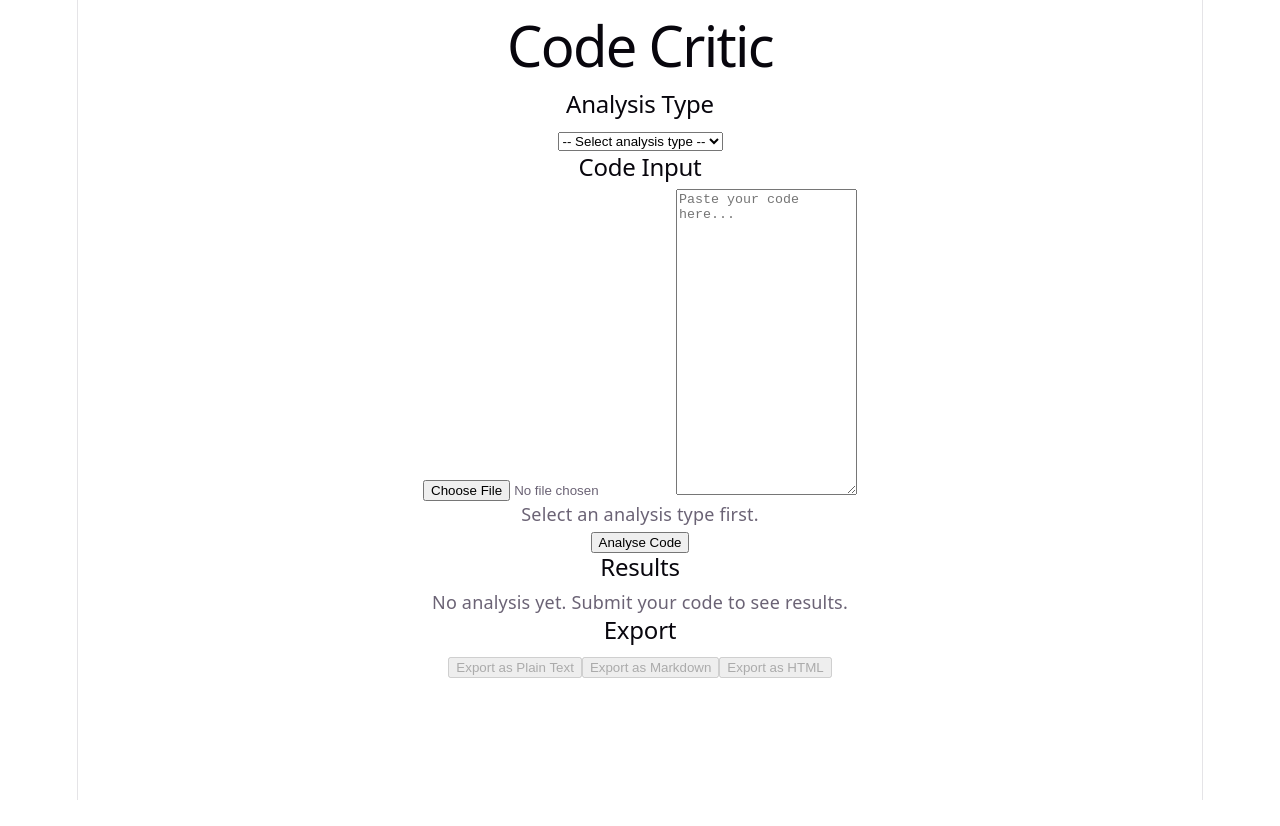
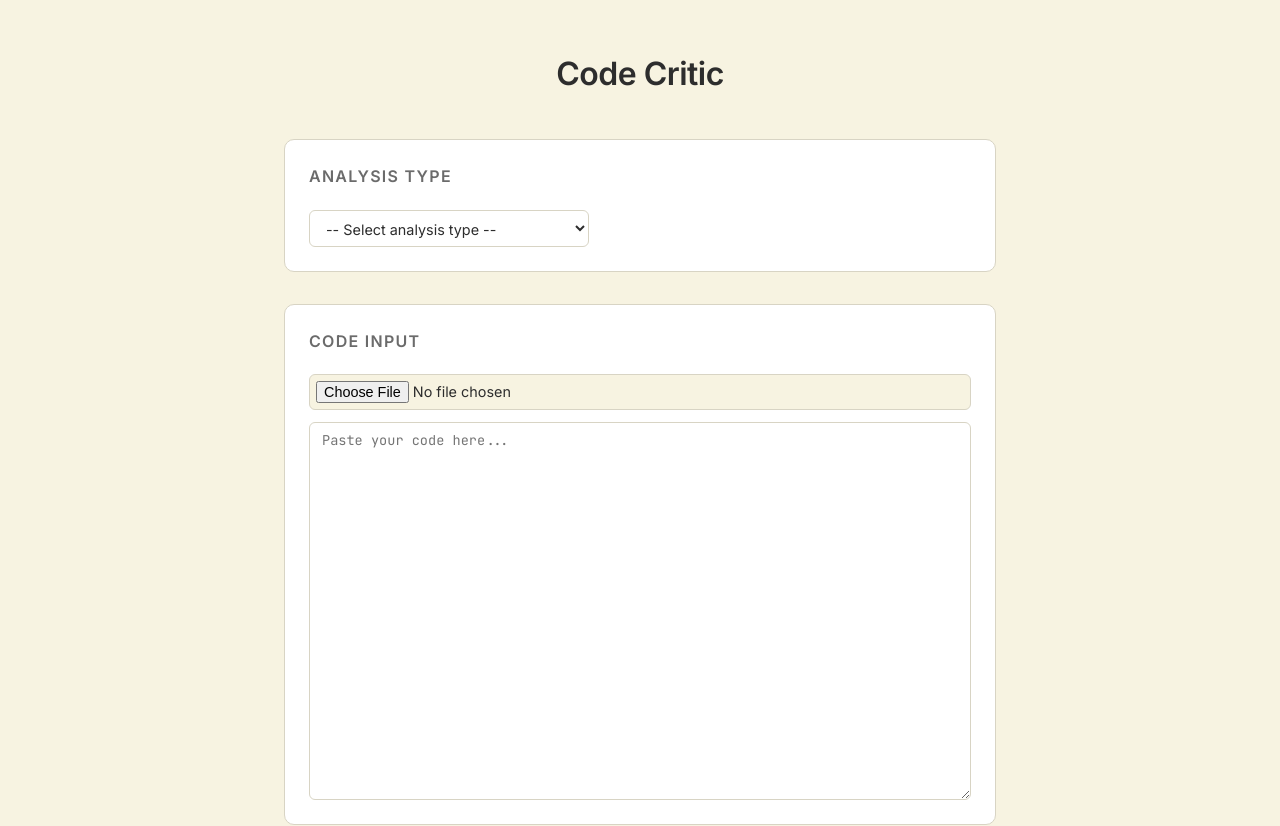
Before and after one commit to Frunze59/code-critic, a React (Vite) app in the folder frontend/: page / in a window 1280 px wide. Shown: the top 826 px of the page. Before the commit the page ends 800 px from the top, so only its background shows below. Built offline with nearby package versions, Linux system fonts and the light colour scheme.

Commit message:
Add CSS styling with mint/beige color scheme
Replace Vite boilerplate styles with custom design using Inter font,
JetBrains Mono for code, and mint/beige color palette.

```diff
--- a/frontend/src/App.css
+++ b/frontend/src/App.css
@@ -1,184 +1,92 @@
-.counter {
-  font-size: 16px;
-  padding: 5px 10px;
-  border-radius: 5px;
-  color: var(--accent);
-  background: var(--accent-bg);
-  border: 2px solid transparent;
-  transition: border-color 0.3s;
-  margin-bottom: 24px;
-
-  &:hover {
-    border-color: var(--accent-border);
-  }
-  &:focus-visible {
-    outline: 2px solid var(--accent);
-    outline-offset: 2px;
-  }
+.app {
+  max-width: 760px;
+  margin: 0 auto;
+  padding: 48px 24px;
+  display: flex;
+  flex-direction: column;
+  gap: 32px;
 }
 
-.hero {
-  position: relative;
-
-  .base,
-  .framework,
-  .vite {
-    inset-inline: 0;
-    margin: 0 auto;
-  }
-
-  .base {
-    width: 170px;
-    position: relative;
-    z-index: 0;
-  }
-
-  .framework,
-  .vite {
-    position: absolute;
-  }
-
-  .framework {
-    z-index: 1;
-    top: 34px;
-    height: 28px;
-    transform: perspective(2000px) rotateZ(300deg) rotateX(44deg) rotateY(39deg)
-      scale(1.4);
-  }
-
-  .vite {
-    z-index: 0;
-    top: 107px;
-    height: 26px;
-    width: auto;
-    transform: perspective(2000px) rotateZ(300deg) rotateX(40deg) rotateY(39deg)
-      scale(0.8);
-  }
+.app h1 {
+  text-align: center;
+  margin-bottom: 8px;
 }
 
-#center {
+/* Section cards */
+.analysis-type-selector,
+.code-input,
+.parameters-form,
+.results-viewer,
+.export-panel {
+  background: var(--white);
+  border: 1px solid var(--border);
+  border-radius: 10px;
+  padding: 24px;
   display: flex;
   flex-direction: column;
-  gap: 25px;
-  place-content: center;
-  place-items: center;
-  flex-grow: 1;
-
-  @media (max-width: 1024px) {
-    padding: 32px 20px 24px;
-    gap: 18px;
-  }
+  gap: 12px;
 }
 
-#next-steps {
-  display: flex;
-  border-top: 1px solid var(--border);
-  text-align: left;
-
-  & > div {
-    flex: 1 1 0;
-    padding: 32px;
-    @media (max-width: 1024px) {
-      padding: 24px 20px;
-    }
-  }
-
-  .icon {
-    margin-bottom: 16px;
-    width: 22px;
-    height: 22px;
-  }
-
-  @media (max-width: 1024px) {
-    flex-direction: column;
-    text-align: center;
-  }
+/* Analysis type selector */
+.analysis-type-selector select {
+  max-width: 280px;
 }
 
-#docs {
-  border-right: 1px solid var(--border);
-
-  @media (max-width: 1024px) {
-    border-right: none;
-    border-bottom: 1px solid var(--border);
-  }
+/* Code input */
+.code-input input[type="file"] {
+  padding: 6px;
+  background: var(--beige);
+  cursor: pointer;
 }
 
-#next-steps ul {
-  list-style: none;
-  padding: 0;
-  display: flex;
-  gap: 8px;
-  margin: 32px 0 0;
-
-  .logo {
-    height: 18px;
-  }
-
-  a {
-    color: var(--text-h);
-    font-size: 16px;
-    border-radius: 6px;
-    background: var(--social-bg);
-    display: flex;
-    padding: 6px 12px;
-    align-items: center;
-    gap: 8px;
-    text-decoration: none;
-    transition: box-shadow 0.3s;
-
-    &:hover {
-      box-shadow: var(--shadow);
-    }
-    .button-icon {
-      height: 18px;
-      width: 18px;
-    }
-  }
-
-  @media (max-width: 1024px) {
-    margin-top: 20px;
-    flex-wrap: wrap;
-    justify-content: center;
-
-    li {
-      flex: 1 1 calc(50% - 8px);
-    }
-
-    a {
-      width: 100%;
-      justify-content: center;
-      box-sizing: border-box;
-    }
-  }
+/* Parameters form */
+.parameters-form {
+  gap: 16px;
 }
 
-#spacer {
-  height: 88px;
-  border-top: 1px solid var(--border);
-  @media (max-width: 1024px) {
-    height: 48px;
-  }
+/* Submit button */
+.submit-btn {
+  background-color: var(--mint);
+  color: var(--text);
+  font-weight: 600;
+  padding: 12px 32px;
+  font-size: 1rem;
+  align-self: center;
+  width: 100%;
 }
 
-.ticks {
-  position: relative;
+.submit-btn:hover:not(:disabled) {
+  background-color: var(--mint-dark);
+}
+
+/* Results viewer */
+.results-viewer pre {
+  background: var(--beige);
+  border: 1px solid var(--border);
+  border-radius: 6px;
+  padding: 16px;
+}
+
+/* Export panel */
+.export-panel {
+  flex-direction: row;
+  align-items: center;
+  flex-wrap: wrap;
+  gap: 12px;
+}
+
+.export-panel h2 {
   width: 100%;
+  margin-bottom: 0;
+}
 
-  &::before,
-  &::after {
-    content: '';
-    position: absolute;
-    top: -4.5px;
-    border: 5px solid transparent;
-  }
+.export-panel button {
+  background-color: var(--beige);
+  border: 1px solid var(--border);
+  color: var(--text);
+  flex: 1;
+}
 
-  &::before {
-    left: 0;
-    border-left-color: var(--border);
-  }
-  &::after {
-    right: 0;
-    border-right-color: var(--border);
-  }
+.export-panel button:hover:not(:disabled) {
+  background-color: var(--beige-dark);
 }
--- a/frontend/src/App.tsx
+++ b/frontend/src/App.tsx
@@ -41,7 +41,7 @@ function App() {
       <AnalysisTypeSelector analysisType={analysisType} setAnalysisType={setAnalysisType} />
       <CodeInput code={code} setCode={setCode} />
       <ParametersForm analysisType={analysisType} parameters={parameters} setParameters={setParameters} />
-      <button onClick={handleSubmit} disabled={isLoading}>
+      <button className="submit-btn" onClick={handleSubmit} disabled={isLoading}>
         {isLoading ? 'Analysing...' : 'Analyse Code'}
       </button>
       <ResultsViewer result={result?.content ?? null} />
--- a/frontend/src/index.css
+++ b/frontend/src/index.css
@@ -1,111 +1,104 @@
+@import url('https://fonts.googleapis.com/css2?family=Inter:wght@400;500;600&family=JetBrains+Mono:wght@400;500&display=swap');
+
 :root {
-  --text: #6b6375;
-  --text-h: #08060d;
-  --bg: #fff;
-  --border: #e5e4e7;
-  --code-bg: #f4f3ec;
-  --accent: #aa3bff;
-  --accent-bg: rgba(170, 59, 255, 0.1);
-  --accent-border: rgba(170, 59, 255, 0.5);
-  --social-bg: rgba(244, 243, 236, 0.5);
-  --shadow:
-    rgba(0, 0, 0, 0.1) 0 10px 15px -3px, rgba(0, 0, 0, 0.05) 0 4px 6px -2px;
+  --mint: #92E1C4;
+  --mint-dark: #6dcaaa;
+  --beige: #F7F3E1;
+  --beige-dark: #ede8d0;
+  --text: #2d2d2d;
+  --text-muted: #6b6b6b;
+  --border: #d8d4c4;
+  --white: #ffffff;
+  --error: #e05555;
 
-  --sans: system-ui, 'Segoe UI', Roboto, sans-serif;
-  --heading: system-ui, 'Segoe UI', Roboto, sans-serif;
-  --mono: ui-monospace, Consolas, monospace;
-
-  font: 18px/145% var(--sans);
-  letter-spacing: 0.18px;
-  color-scheme: light dark;
-  color: var(--text);
-  background: var(--bg);
-  font-synthesis: none;
-  text-rendering: optimizeLegibility;
-  -webkit-font-smoothing: antialiased;
-  -moz-osx-font-smoothing: grayscale;
-
-  @media (max-width: 1024px) {
-    font-size: 16px;
-  }
+  --sans: 'Inter', system-ui, sans-serif;
+  --mono: 'JetBrains Mono', ui-monospace, monospace;
 }
 
-@media (prefers-color-scheme: dark) {
-  :root {
-    --text: #9ca3af;
-    --text-h: #f3f4f6;
-    --bg: #16171d;
-    --border: #2e303a;
-    --code-bg: #1f2028;
-    --accent: #c084fc;
-    --accent-bg: rgba(192, 132, 252, 0.15);
-    --accent-border: rgba(192, 132, 252, 0.5);
-    --social-bg: rgba(47, 48, 58, 0.5);
-    --shadow:
-      rgba(0, 0, 0, 0.4) 0 10px 15px -3px, rgba(0, 0, 0, 0.25) 0 4px 6px -2px;
-  }
-
-  #social .button-icon {
-    filter: invert(1) brightness(2);
-  }
-}
-
-#root {
-  width: 1126px;
-  max-width: 100%;
-  margin: 0 auto;
-  text-align: center;
-  border-inline: 1px solid var(--border);
-  min-height: 100svh;
-  display: flex;
-  flex-direction: column;
+*, *::before, *::after {
   box-sizing: border-box;
+  margin: 0;
+  padding: 0;
 }
 
 body {
-  margin: 0;
-}
-
-h1,
-h2 {
-  font-family: var(--heading);
-  font-weight: 500;
-  color: var(--text-h);
+  font-family: var(--sans);
+  background-color: var(--beige);
+  color: var(--text);
+  font-size: 16px;
+  line-height: 1.6;
+  -webkit-font-smoothing: antialiased;
 }
 
 h1 {
-  font-size: 56px;
-  letter-spacing: -1.68px;
-  margin: 32px 0;
-  @media (max-width: 1024px) {
-    font-size: 36px;
-    margin: 20px 0;
-  }
-}
-h2 {
-  font-size: 24px;
-  line-height: 118%;
-  letter-spacing: -0.24px;
-  margin: 0 0 8px;
-  @media (max-width: 1024px) {
-    font-size: 20px;
-  }
-}
-p {
-  margin: 0;
+  font-size: 2rem;
+  font-weight: 600;
+  letter-spacing: -0.5px;
+  color: var(--text);
 }
 
-code,
-.counter {
-  font-family: var(--mono);
-  display: inline-flex;
-  border-radius: 4px;
-  color: var(--text-h);
+h2 {
+  font-size: 1rem;
+  font-weight: 600;
+  text-transform: uppercase;
+  letter-spacing: 0.08em;
+  color: var(--text-muted);
+  margin-bottom: 8px;
 }
 
-code {
-  font-size: 15px;
-  line-height: 135%;
-  padding: 4px 8px;
-  background: var(--code-bg);
+label {
+  display: flex;
+  flex-direction: column;
+  gap: 4px;
+  font-size: 0.875rem;
+  font-weight: 500;
+  color: var(--text);
 }
+
+select, textarea, input[type="file"] {
+  font-family: var(--sans);
+  font-size: 0.9rem;
+  color: var(--text);
+  background: var(--white);
+  border: 1px solid var(--border);
+  border-radius: 6px;
+  padding: 8px 12px;
+  width: 100%;
+  transition: border-color 0.2s;
+}
+
+select:focus, textarea:focus {
+  outline: none;
+  border-color: var(--mint-dark);
+}
+
+textarea {
+  font-family: var(--mono);
+  font-size: 0.85rem;
+  resize: vertical;
+  min-height: 300px;
+}
+
+button {
+  font-family: var(--sans);
+  font-size: 0.9rem;
+  font-weight: 500;
+  cursor: pointer;
+  border: none;
+  border-radius: 6px;
+  padding: 10px 20px;
+  transition: background-color 0.2s, opacity 0.2s;
+}
+
+button:disabled {
+  opacity: 0.5;
+  cursor: not-allowed;
+}
+
+pre {
+  font-family: var(--mono);
+  font-size: 0.85rem;
+  white-space: pre-wrap;
+  word-break: break-word;
+  line-height: 1.7;
+}
```
